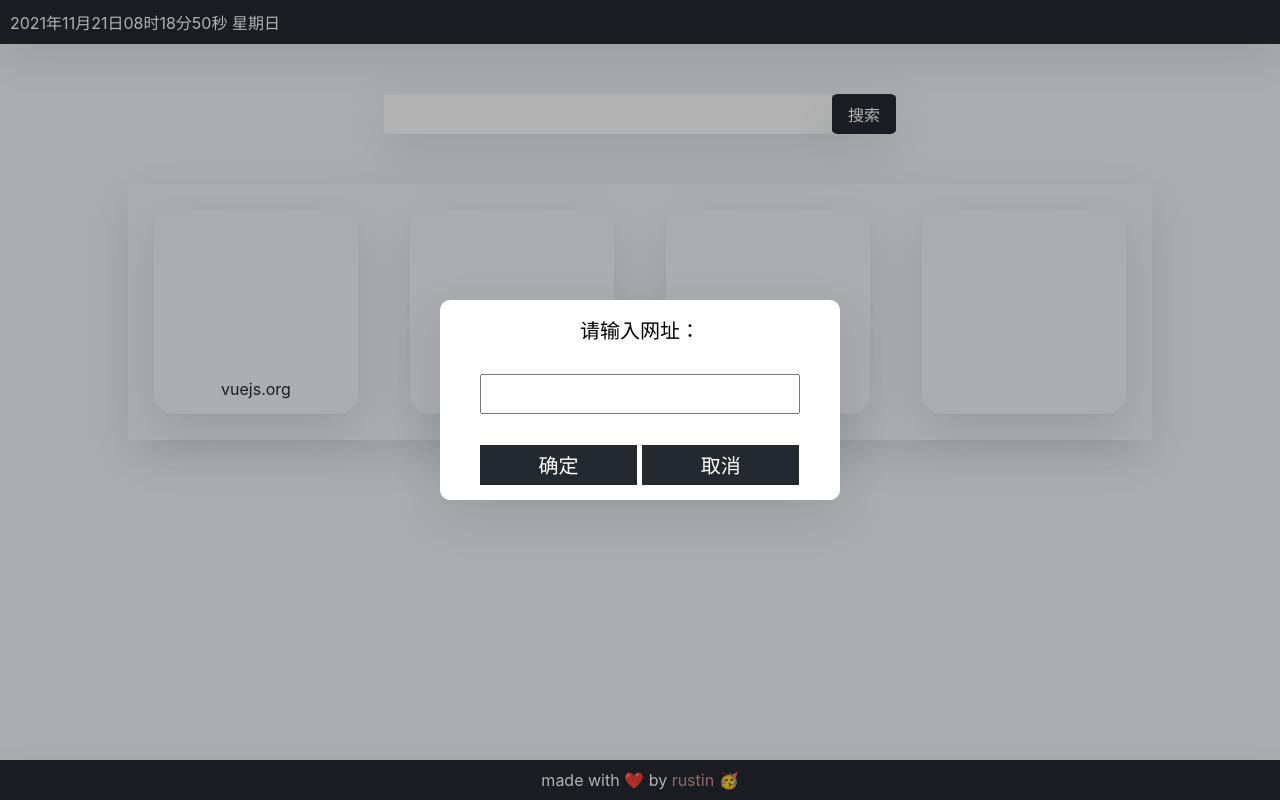
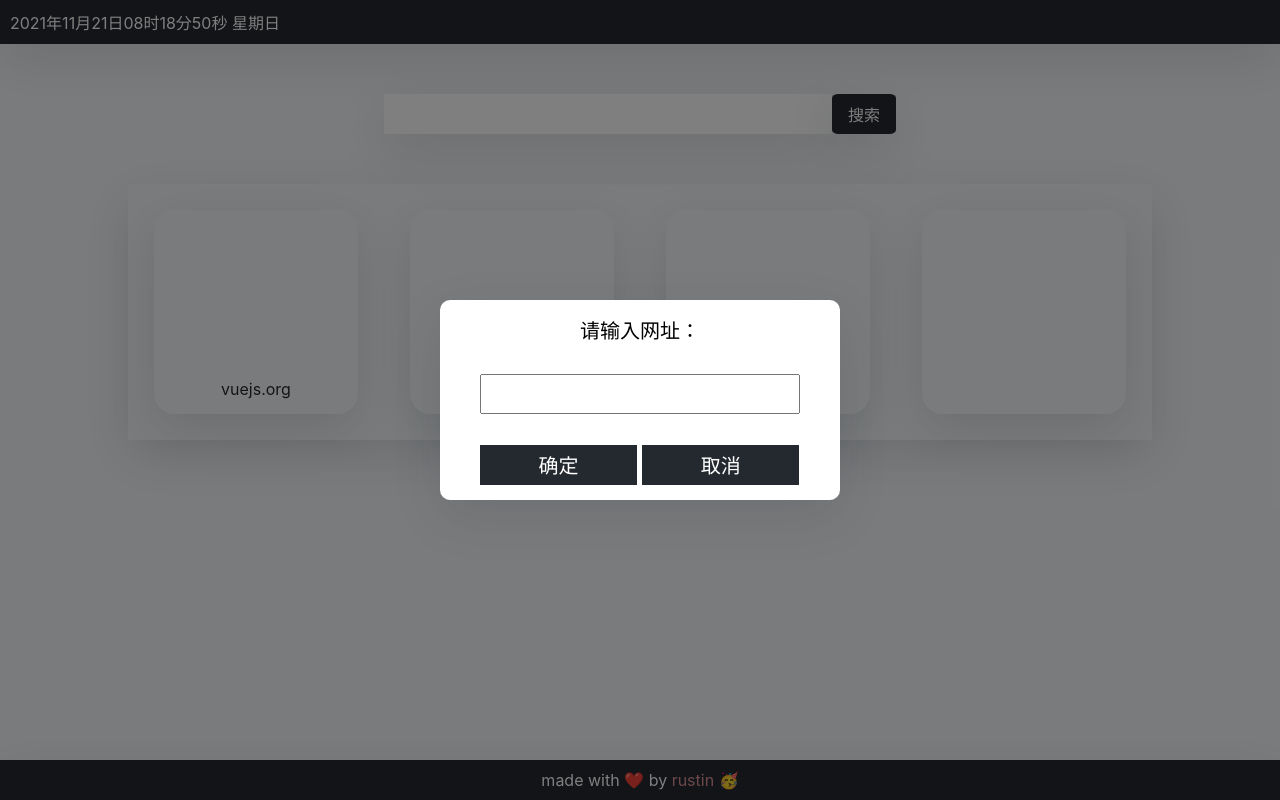
Before and after one commit to rustinliu/site-nav, a website: page src/index.html in a window 1280 px wide. Both pictures are taken after a click on the item 1023 px from the left and 311 px from the top of the page. Drawn offline with nearby package versions, Linux system fonts and the light colour scheme.

```diff
--- a/src/style.css
+++ b/src/style.css
@@ -191,11 +191,12 @@
     top: 0;
     right: 0;
     width: 100vw;
-    background-color: rgba(0, 0, 0, 0.3);
-    z-index: 9999;
+    background-color: rgba(0, 0, 0, 0.5);
 }
+
 .modal .mdialog {
     position: fixed;
+    z-index: 1;
     display: flex;
     flex-flow: row wrap;
     justify-content: center;
```
Also changed, not shown: package.json (added, +10 -0 lines), dist/index.html, 4 other files.
